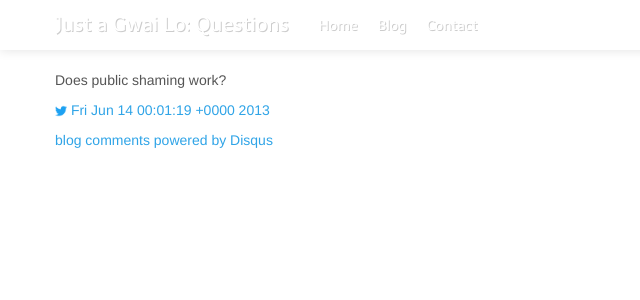
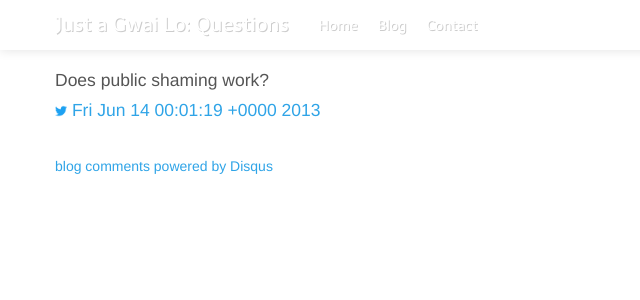
Before and after one commit to sillygwailo/questions.justagwailo.com, a Jekyll site: the page built from _posts/2013-06-13-does-public-shaming-work.md, in a window 1280 px wide. Shown: the top 300 px of the page, without its empty margins (0-640 px from the left). Built offline with Jekyll 4.4.1, drawn with Linux system fonts in a browser that asks for light colours; nearby versions of some CDN libraries; comment, search, counter and statistics services are not loaded.

Commit message:
Increasing the font size of the questions.

```diff
--- a/_layouts/layout.html
+++ b/_layouts/layout.html
@@ -26,6 +26,10 @@
     <style>
       body {
         padding-top: 60px; /* 60px to make the container go all the way to the bottom of the topbar */
+      }
+      #question {
+        font-size: 125%;
+        padding-bottom: 1.5em;
       }
     </style>
     <link rel="stylesheet" href="/bootstrap/css/bootstrap-responsive.min.css" />
--- a/_layouts/post.html
+++ b/_layouts/post.html
@@ -5,7 +5,9 @@ layout: layout
 <div class="content">
   <div id="post">
     <h1>{{ post.title }}</h1>
-    {{ content }}
+    <div id="question">
+      {{ content }}
+    </div>
   </div>
 
 <div id="comments" style="width: 502px;">
```
